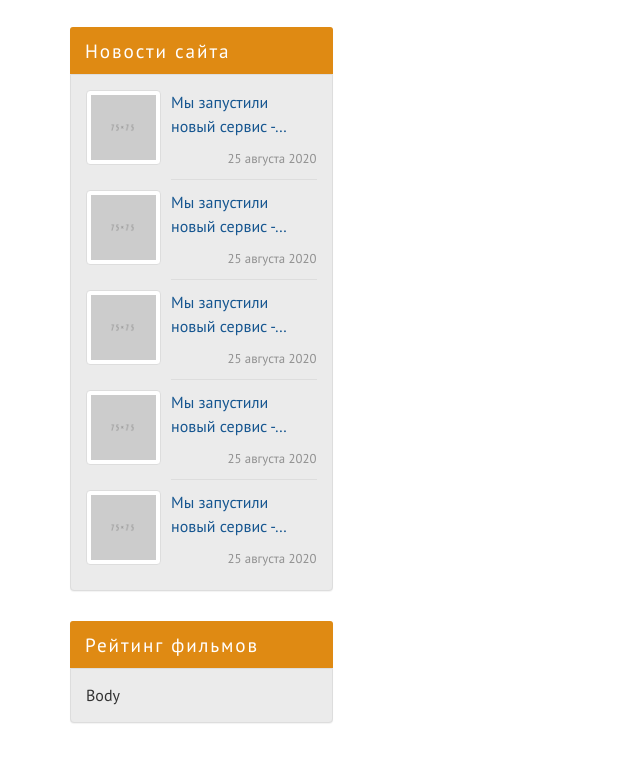
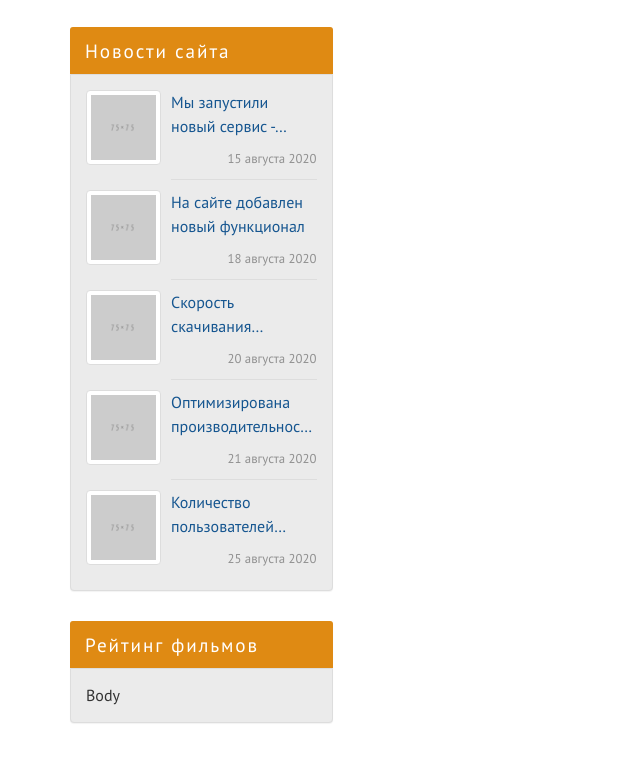
Before and after one commit to alexaandrievskaya/kinozal-template, a website: page index.html in a window 1280 px wide. Shown: the part 1233-1994 px from the top of the page, without its empty margins (0-640 px from the left). Drawn offline with Linux system fonts and the light colour scheme.

Commit message:
UPD: added and styled news block.

```diff
--- a/index.html
+++ b/index.html
@@ -165,26 +165,26 @@
             <div class="site-news-item">
               <div class="site-news-item__image thumbnail"><img src="assets/img/75x75.png" alt="image"></div>
               <div class="site-news-item__title"><a href="#">Мы запустили новый сервис - КиноМонстр</a></div>
-              <div class="site-news-item__date">25 августа 2020</div>
+              <div class="site-news-item__date">15 августа 2020</div>
             </div>
             <div class="site-news-item">
               <div class="site-news-item__image thumbnail"><img src="assets/img/75x75.png" alt="image"></div>
-              <div class="site-news-item__title"><a href="#">Мы запустили новый сервис - КиноМонстр</a></div>
-              <div class="site-news-item__date">25 августа 2020</div>
+              <div class="site-news-item__title"><a href="#">На сайте добавлен новый функционал</a></div>
+              <div class="site-news-item__date">18 августа 2020</div>
             </div>
             <div class="site-news-item">
               <div class="site-news-item__image thumbnail"><img src="assets/img/75x75.png" alt="image"></div>
-              <div class="site-news-item__title"><a href="#">Мы запустили новый сервис - КиноМонстр</a></div>
-              <div class="site-news-item__date">25 августа 2020</div>
+              <div class="site-news-item__title"><a href="#">Скорость скачивания фильмов увеличена</a></div>
+              <div class="site-news-item__date">20 августа 2020</div>
             </div>
             <div class="site-news-item">
               <div class="site-news-item__image thumbnail"><img src="assets/img/75x75.png" alt="image"></div>
-              <div class="site-news-item__title"><a href="#">Мы запустили новый сервис - КиноМонстр</a></div>
-              <div class="site-news-item__date">25 августа 2020</div>
+              <div class="site-news-item__title"><a href="#">Оптимизирована производительность сервера</a></div>
+              <div class="site-news-item__date">21 августа 2020</div>
             </div>
             <div class="site-news-item">
               <div class="site-news-item__image thumbnail"><img src="assets/img/75x75.png" alt="image"></div>
-              <div class="site-news-item__title"><a href="#">Мы запустили новый сервис - КиноМонстр</a></div>
+              <div class="site-news-item__title"><a href="#">Количество пользователей перевалила за 10 000</a></div>
               <div class="site-news-item__date">25 августа 2020</div>
             </div>
           </div>
```
